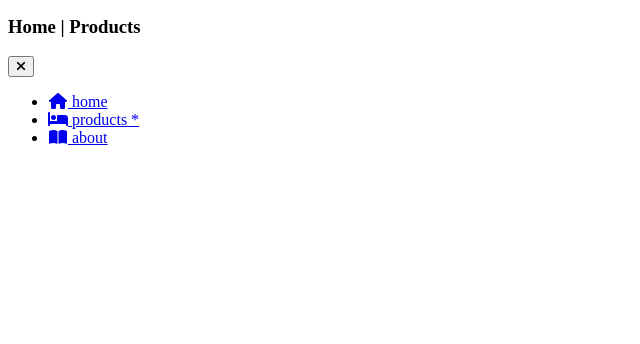
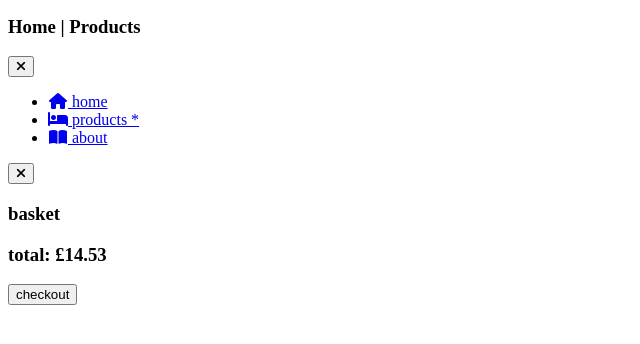
Before and after one commit to Nimira43/Emporia, a plain HTML site: page products.html in a window 1280 px wide. Shown: the part 190-534 px from the top of the page, without its empty margins (0-640 px from the left). Drawn offline with Linux system fonts and the light colour scheme.

Commit message:
Added Cart to about and products

```diff
--- a/products.html
+++ b/products.html
@@ -74,6 +74,22 @@
         </li>
       </ul>
     </aside>
-
+    <div class="cart-overlay">
+      <aside class="cart">
+        <button class="cart-close">
+          <i class="fa-solid fa-times"></i>
+        </button>
+        <header>
+          <h3 class="text-slanted">basket</h3>
+        </header>
+        <div class="cart-items"></div>
+        <footer>
+          <h3 class="cart-total text-slanted">
+            total: £14.53
+          </h3>
+          <button class="cart-checkout btn">checkout</button>
+        </footer>
+      </aside>
+    </div>
 </body>
 </html>
```
Also changed, not shown: about.html (+17 -0 lines).
